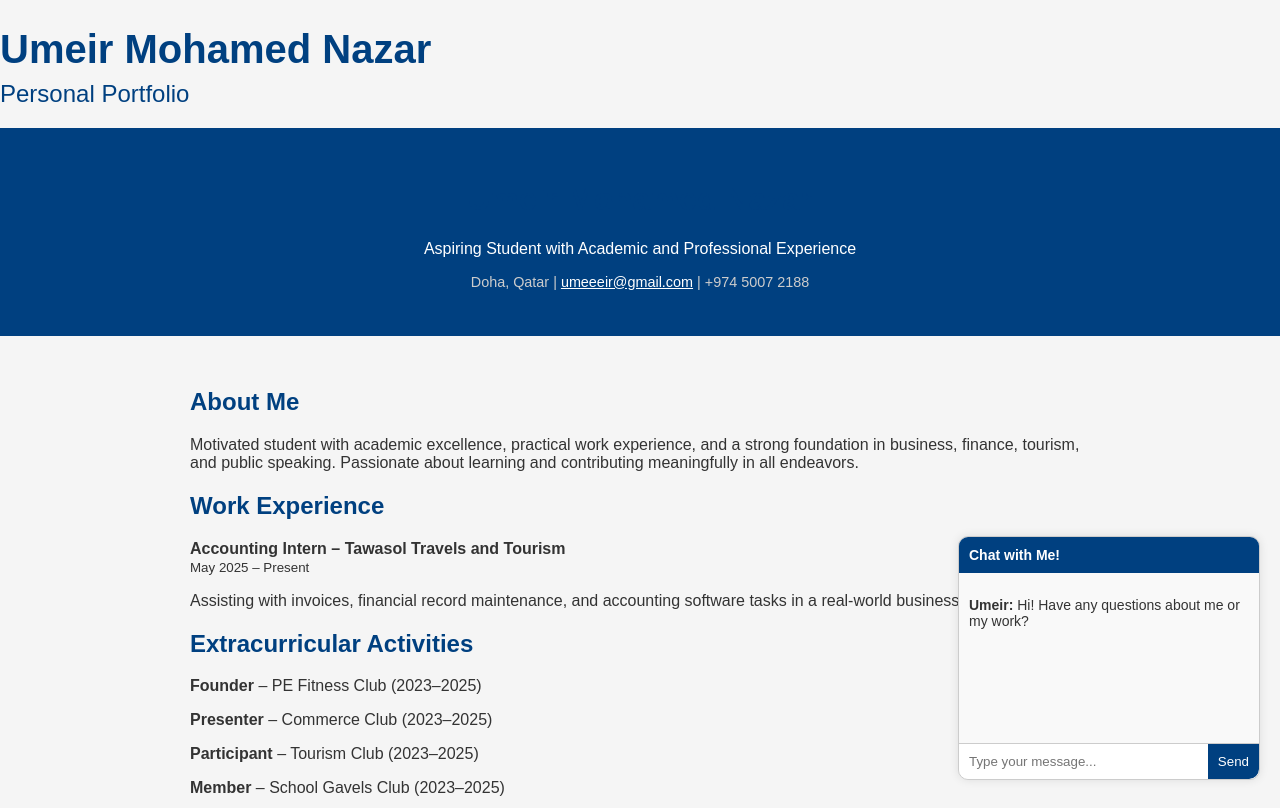
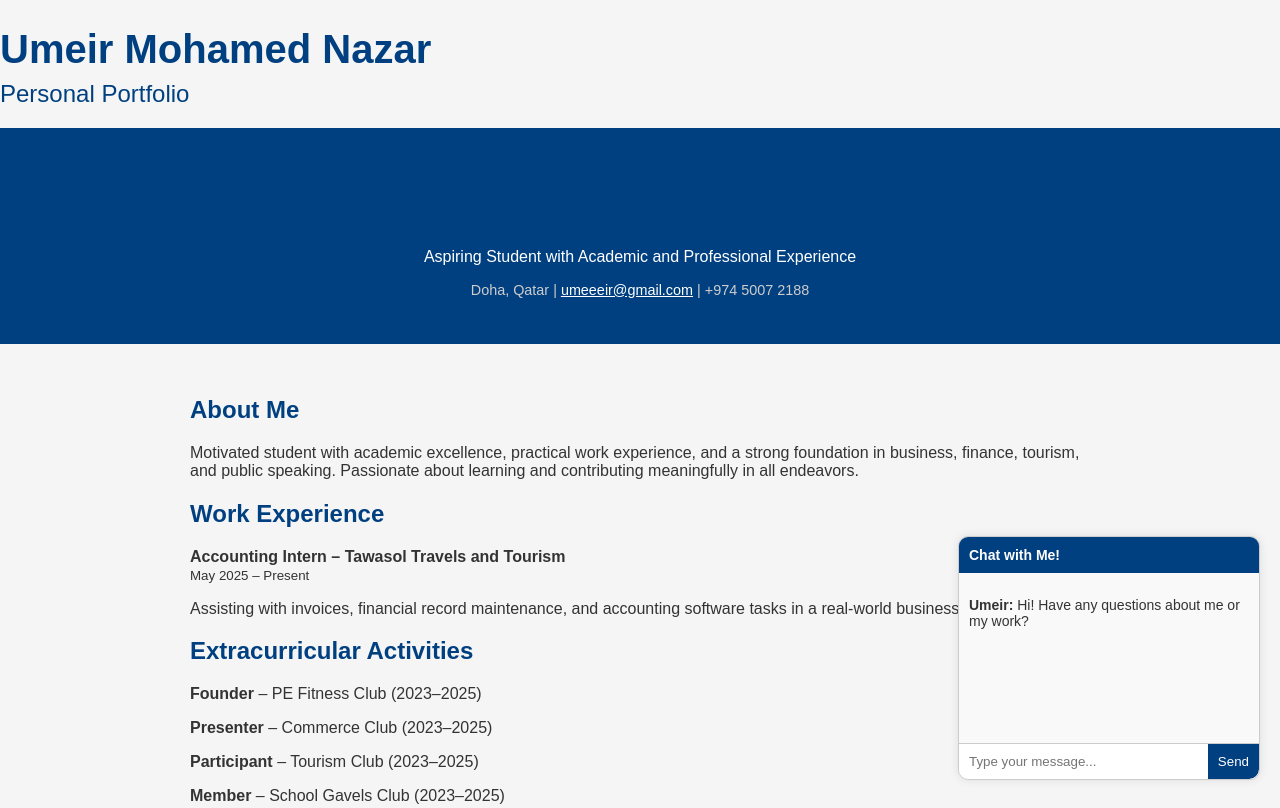
Before and after one commit to umeeeir/umeir-portfolio, a plain HTML site: page index.html in a window 1280 px wide. Shown: the top 808 px of the page. Drawn offline with Linux system fonts and the light colour scheme.

Commit message:
Update index.html

```diff
--- a/index.html
+++ b/index.html
@@ -99,7 +99,7 @@
 </head>
 <body>
   <header>
-    <h1>Umeir Mohamed Nazar</h1>
+    <h1 style="font-size: 2.5rem; font-weight: bold; margin-bottom: 0.5rem;">Umeir Mohamed Nazar</h1>
     <p>Aspiring Student with Academic and Professional Experience</p>
     <p class="contact-info">Doha, Qatar | <a href="mailto:umeeeir@gmail.com" style="color: #fff">umeeeir@gmail.com</a> | +974 5007 2188</p>
   </header>
```
